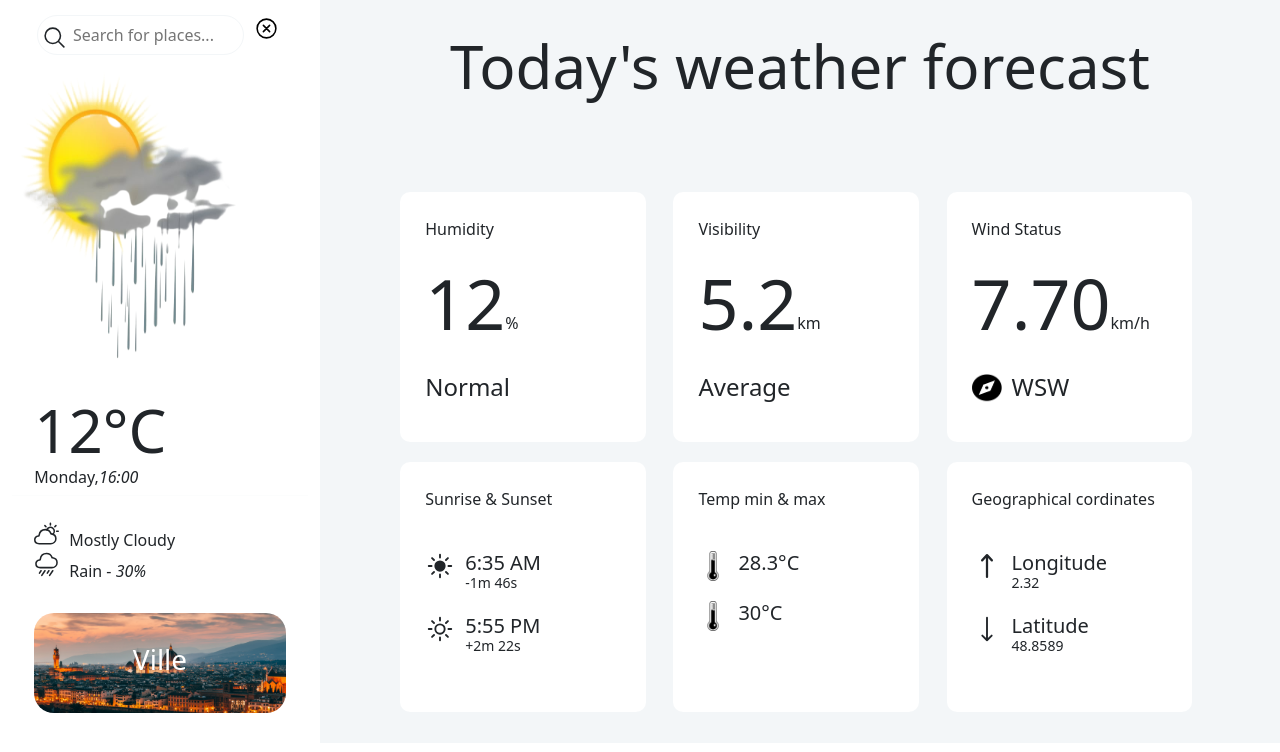
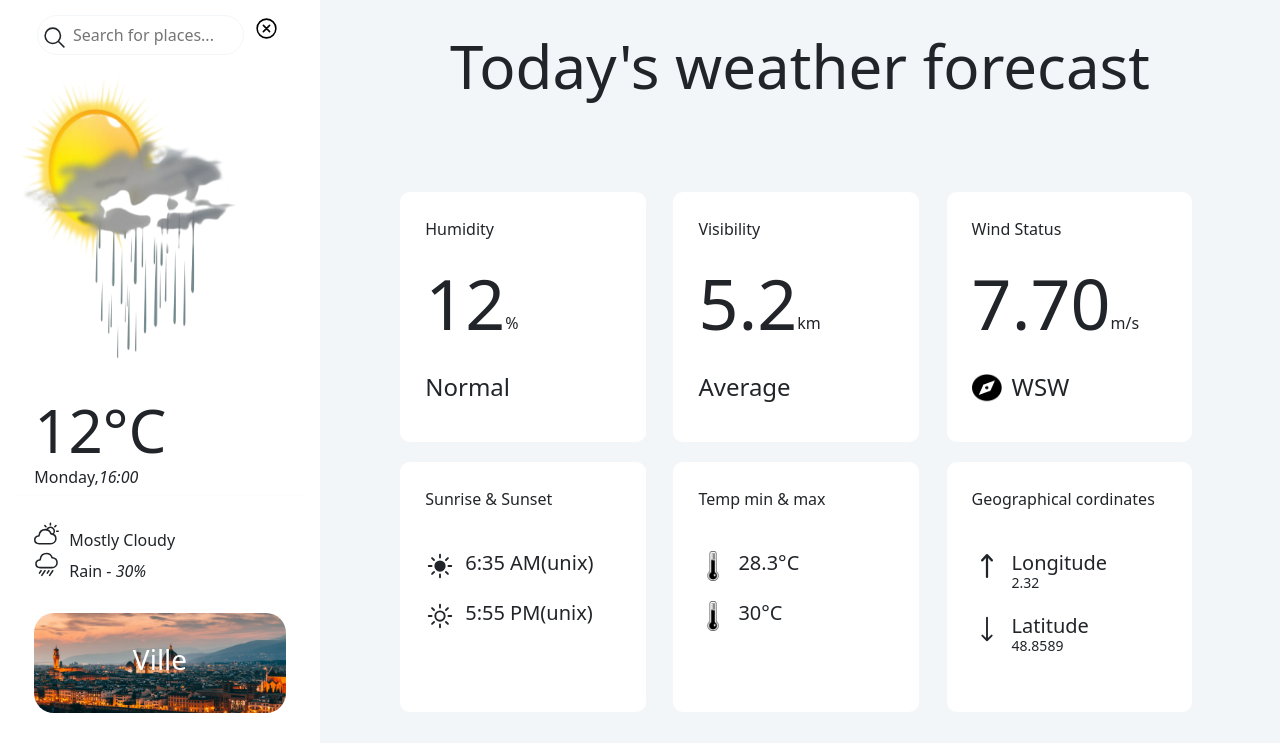
Before and after one commit to devMeno/meteoProject, a PHP site: page / in a window 1280 px wide. Shown: the top 752 px of the page. Run offline with PHP 8.4, Linux system fonts and the light colour scheme.

Commit message:
Continuation

```diff
--- a/index.php
+++ b/index.php
@@ -66,7 +66,7 @@
                                    <p>Wind Status</p>
                                    <div class="ligne haut">
                                         <h2 id="wind">7.70</h2>
-                                        <p>km/h</p>
+                                        <p>m/s</p>
                                    </div>
                                    <div class="ligne">
                                         <img src="Images/Capture_d_écran_2023-03-08_170056-removebg-preview.png" alt="logo">
@@ -81,8 +81,7 @@
                                              <path d="M12 2.25a.75.75 0 01.75.75v2.25a.75.75 0 01-1.5 0V3a.75.75 0 01.75-.75zM7.5 12a4.5 4.5 0 119 0 4.5 4.5 0 01-9 0zM18.894 6.166a.75.75 0 00-1.06-1.06l-1.591 1.59a.75.75 0 101.06 1.061l1.591-1.59zM21.75 12a.75.75 0 01-.75.75h-2.25a.75.75 0 010-1.5H21a.75.75 0 01.75.75zM17.834 18.894a.75.75 0 001.06-1.06l-1.59-1.591a.75.75 0 10-1.061 1.06l1.59 1.591zM12 18a.75.75 0 01.75.75V21a.75.75 0 01-1.5 0v-2.25A.75.75 0 0112 18zM7.758 17.303a.75.75 0 00-1.061-1.06l-1.591 1.59a.75.75 0 001.06 1.061l1.591-1.59zM6 12a.75.75 0 01-.75.75H3a.75.75 0 010-1.5h2.25A.75.75 0 016 12zM6.697 7.757a.75.75 0 001.06-1.06l-1.59-1.591a.75.75 0 00-1.061 1.06l1.59 1.591z" />
                                         </svg>
                                         <div class="pile">
-                                             <h5><span id="sunrise">6:35</span> AM</h5>
-                                             <small>-1m 46s</small>
+                                             <h5><span id="sunrise">6:35</span> AM(unix)</h5>
                                         </div>
                                    </div>
                                    <div class="lignes">
@@ -90,8 +89,7 @@
                                              <path stroke-linecap="round" stroke-linejoin="round" d="M12 3v2.25m6.364.386l-1.591 1.591M21 12h-2.25m-.386 6.364l-1.591-1.591M12 18.75V21m-4.773-4.227l-1.591 1.591M5.25 12H3m4.227-4.773L5.636 5.636M15.75 12a3.75 3.75 0 11-7.5 0 3.75 3.75 0 017.5 0z" />
                                         </svg>
                                         <div class="pile">
-                                             <h5><span id="sunset">5:55</span> PM</h5>
-                                             <small>+2m 22s</small>
+                                             <h5><span id="sunset">5:55</span> PM(unix)</h5>
                                         </div>
                                    </div>
                               </div>
```
Also changed, not shown: meteo.php (+11 -4 lines).
